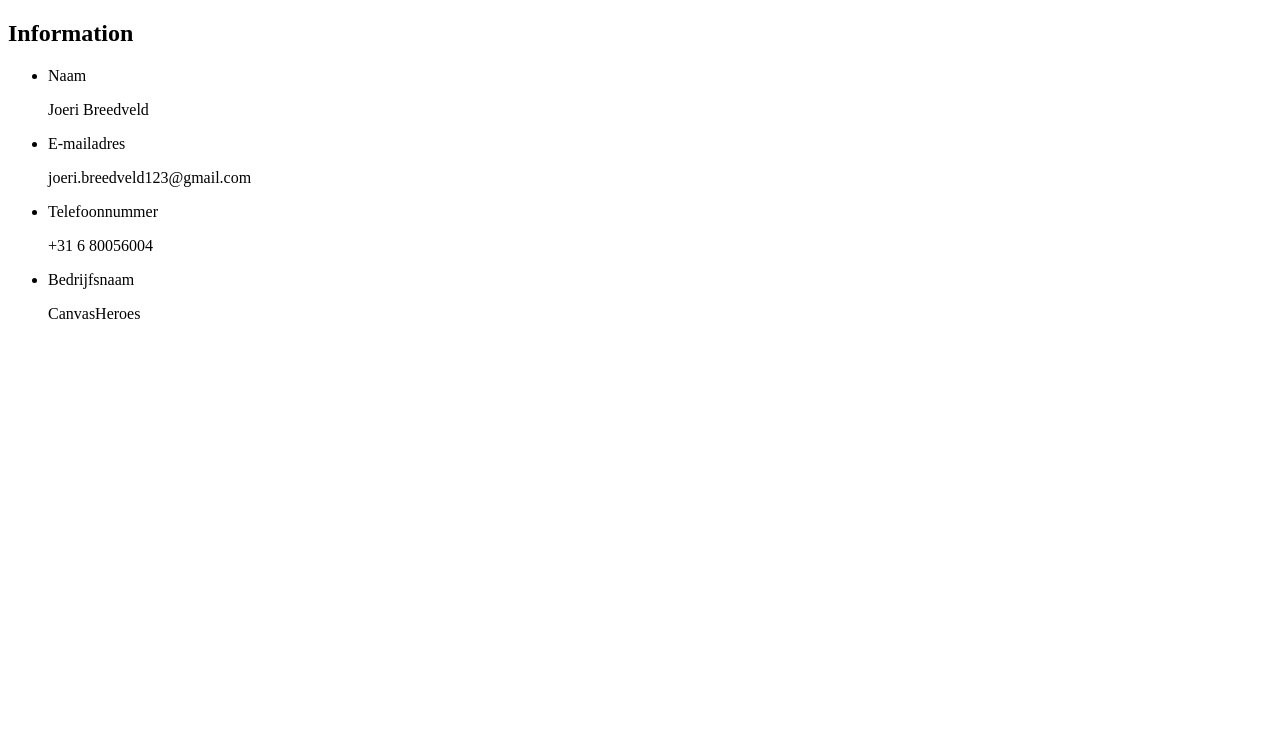
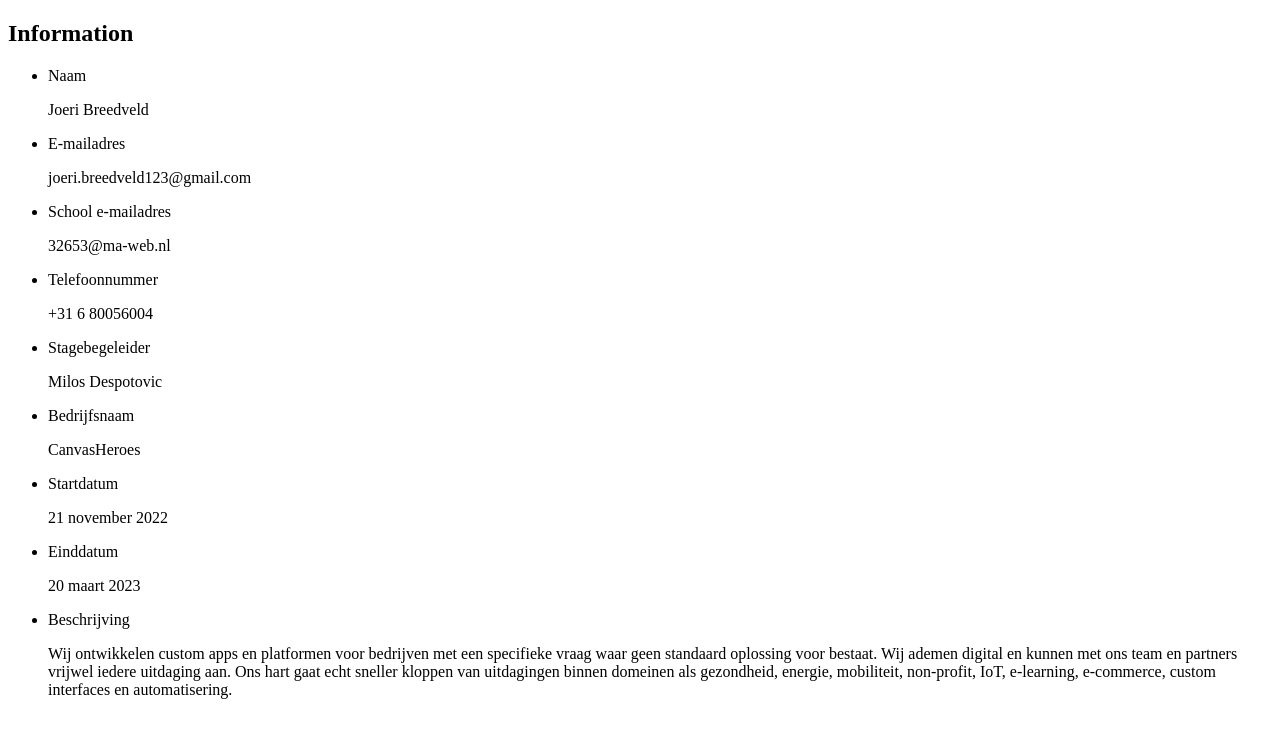
Before and after one commit to joeribreedveld/stageblog, a Next.js app: page /information in a window 1280 px wide. Shown: the top 738 px of the page. Built offline with nearby package versions, Linux system fonts and the light colour scheme.

Commit message:
feat(information): add information list items and change footer text

```diff
--- a/src/components/common/Footer/Footer.tsx
+++ b/src/components/common/Footer/Footer.tsx
@@ -4,7 +4,7 @@
 const Footer = () => {
   return (
     <footer className="page-width">
-      <p>Designed & Built by Joeri Breedveld</p>
+      <p>Gemaakt door Joeri Breedveld</p>
     </footer>
   );
 };
--- a/src/components/sections/InformationList/InformationList.tsx
+++ b/src/components/sections/InformationList/InformationList.tsx
@@ -11,8 +11,19 @@ const InformationList = () => {
           title="E-mailadres"
           value="joeri.breedveld123@gmail.com"
         />
+        <InformationListItem
+          title="School e-mailadres"
+          value="32653@ma-web.nl"
+        />
         <InformationListItem title="Telefoonnummer" value="+31 6 80056004" />
+        <InformationListItem title="Stagebegeleider" value="Milos Despotovic" />
         <InformationListItem title="Bedrijfsnaam" value="CanvasHeroes" />
+        <InformationListItem title="Startdatum" value="21 november 2022" />
+        <InformationListItem title="Einddatum" value="20 maart 2023" />
+        <InformationListItem
+          title="Beschrijving"
+          value="Wij ontwikkelen custom apps en platformen voor bedrijven met een specifieke vraag waar geen standaard oplossing voor bestaat. Wij ademen digital en kunnen met ons team en partners vrijwel iedere uitdaging aan. Ons hart gaat echt sneller kloppen van uitdagingen binnen domeinen als gezondheid, energie, mobiliteit, non-profit, IoT, e-learning, e-commerce, custom interfaces en automatisering."
+        />
       </ul>
     </section>
   );
```
